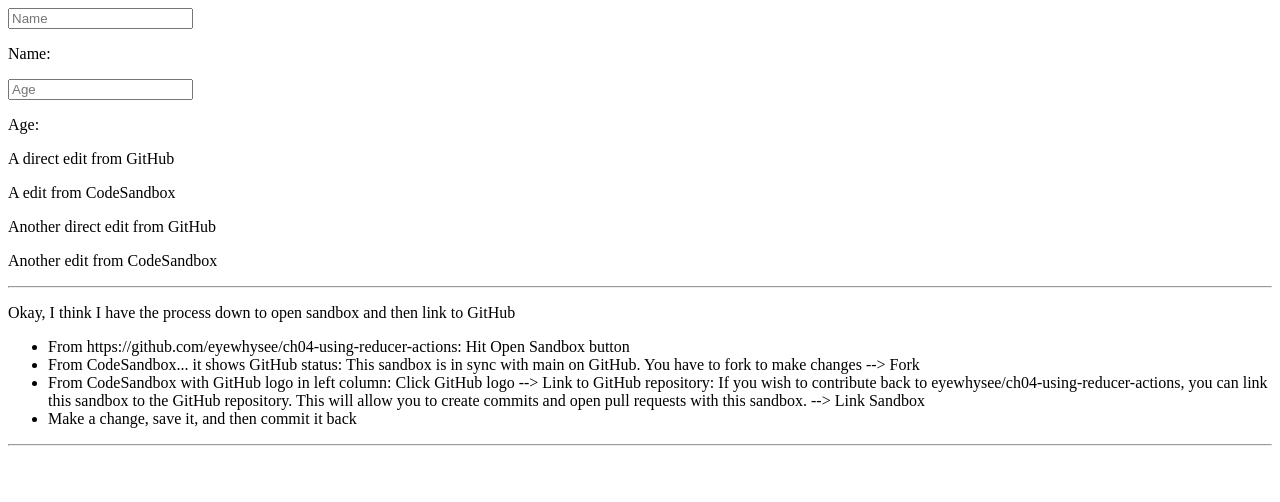
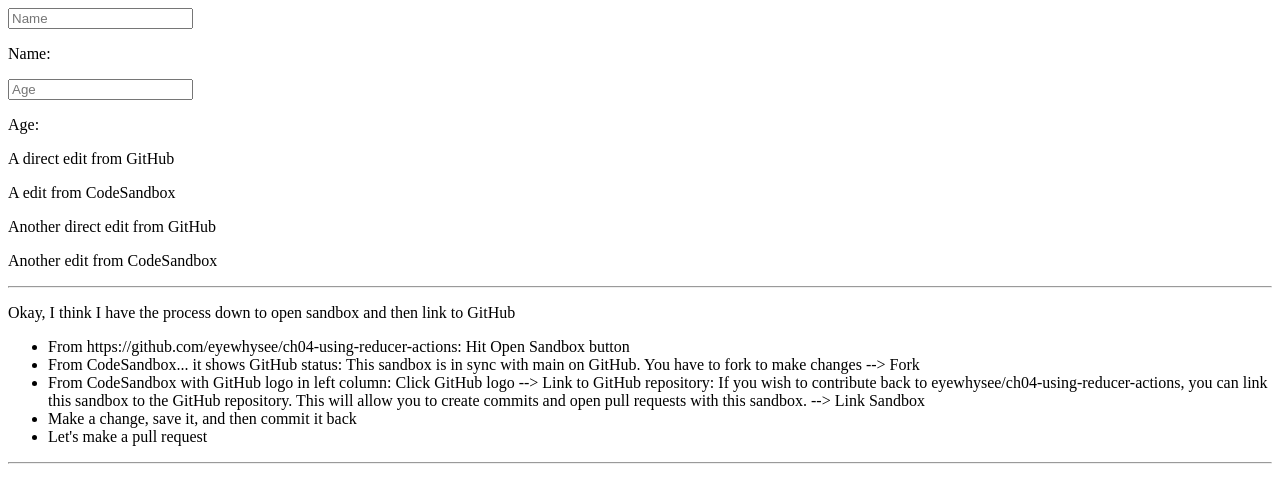
Before and after one commit to eyewhysee/ch04-using-reducer-actions, a React (Create React App) app: page / in a window 1280 px wide. Shown: the top 502 px of the page. Built offline with nearby package versions, Linux system fonts and the light colour scheme.

Commit message:
initial commit

```diff
--- a/src/App.js
+++ b/src/App.js
@@ -61,6 +61,7 @@ function App() {
           requests with this sandbox. --> Link Sandbox
         </li>
         <li>Make a change, save it, and then commit it back</li>
+        <li>Let's make a pull request</li>
       </ul>
       <hr />
     </>
```
